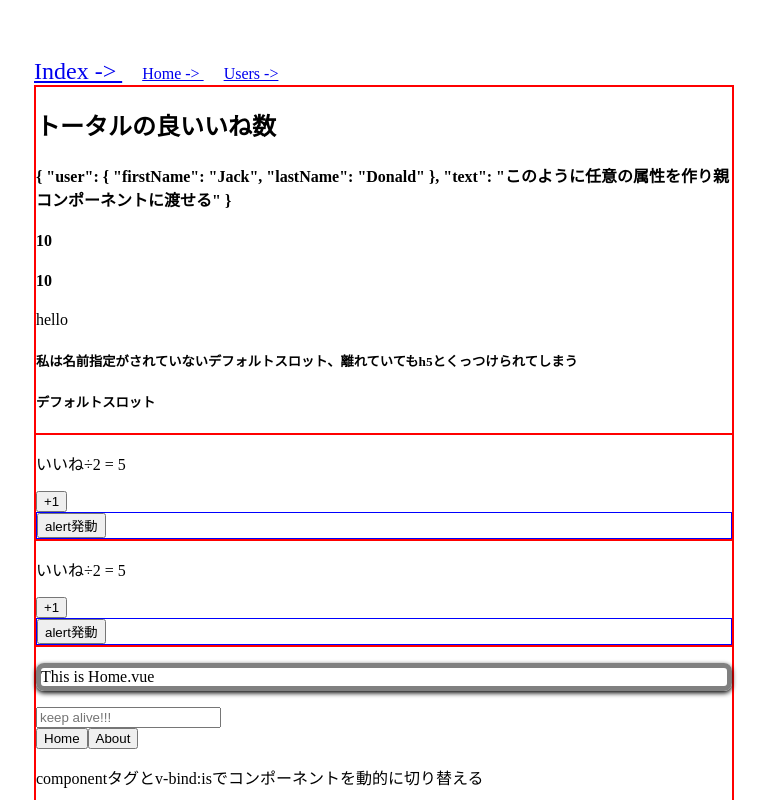
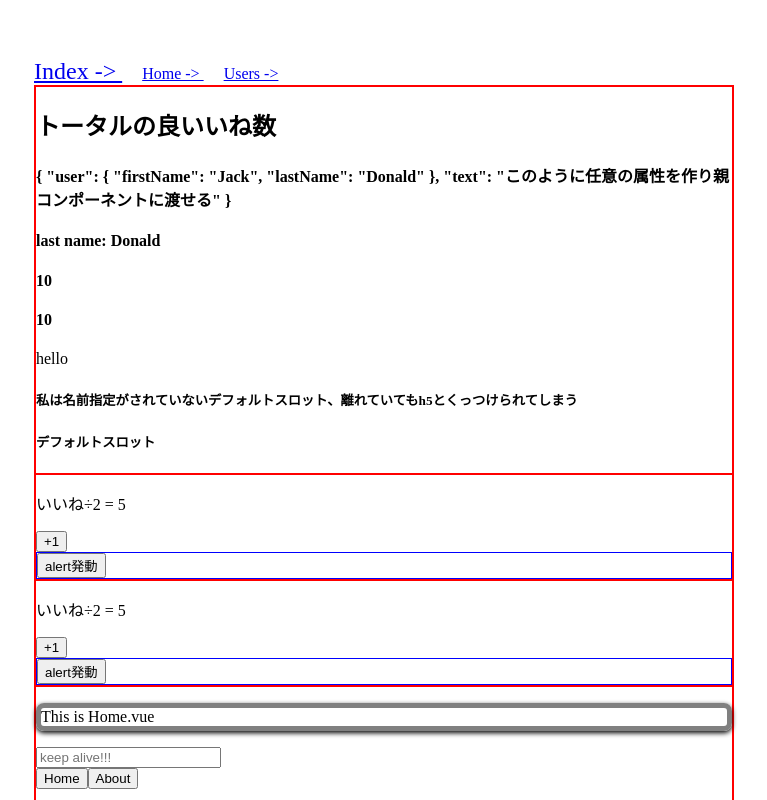
Before and after one commit to 07130918/Vue, a Vue app in the folder vue_app/: page /index in a window 1280 px wide. Shown: the top 800 px of the page, without its empty margins (256-1023 px from the left). Built offline with nearby package versions, Linux system fonts and the light colour scheme.

Commit message:
コメントアウト外し

```diff
--- a/vue_app/src/views/IndexApp.vue
+++ b/vue_app/src/views/IndexApp.vue
@@ -6,7 +6,7 @@
             <template #[dynamicSlotName]="slotProps">
                 <h2>トータルの良いいね数</h2>
                 <h4>{{ slotProps }}</h4>
-                <!-- <h4>last name: {{ slotProps.user.lastName }}</h4> -->
+                <h4>last name: {{ slotProps.user.lastName }}</h4>
             </template>
             <h5>デフォルトスロット</h5>
             <template v-slot:num>
```
